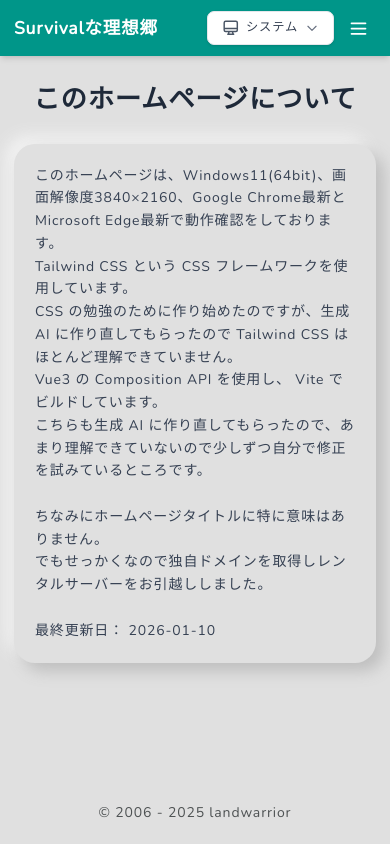
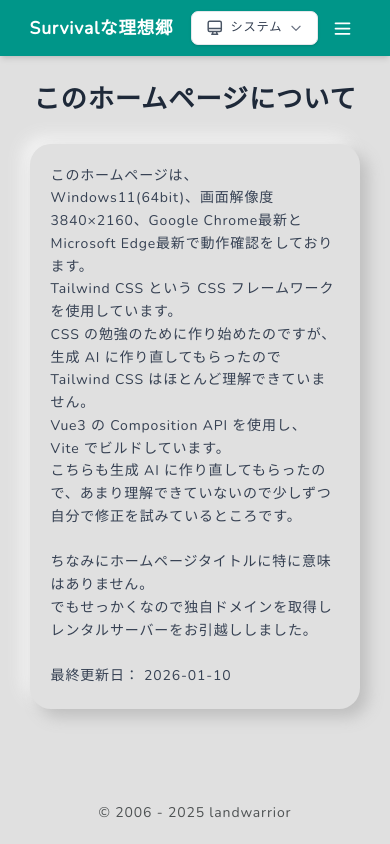
Before and after one commit to landwarrior/SimpleHomePage, a Vue app in the folder new-homepage/: page /#/ in a window 390 px wide. Built offline with nearby package versions, Linux system fonts and the light colour scheme.

Commit message:
デスクトップサイトからモバイルサイトへシームレスに移行できるよう、コンテナを変更

```diff
--- a/new-homepage/src/components/FooterComp.vue
+++ b/new-homepage/src/components/FooterComp.vue
@@ -11,7 +11,7 @@ onMounted(() => {
 
 <template>
     <footer class="py-6 mt-auto transition-colors" style="background-color: var(--neu-bg); color: var(--neu-text-color);">
-        <div class="container mx-auto px-4 text-center">
+        <div class="page-container text-center">
             <p>
                 &copy; 2006 - <span id="year">{{ thisYear }}</span>&nbsp;landwarrior
             </p>
--- a/new-homepage/src/components/HeaderComp.vue
+++ b/new-homepage/src/components/HeaderComp.vue
@@ -70,7 +70,7 @@ const handleUpdateTheme = (theme: Theme): void => {
 
 <template>
     <header class="bg-teal-600 text-white shadow-md">
-        <nav class="container mx-auto px-4">
+        <nav class="page-container">
             <div class="flex items-center justify-between h-16">
                 <RouterLink to="/" class="text-xl font-bold hover:text-teal-200 transition-colors">Survivalな理想郷</RouterLink>
 
--- a/new-homepage/src/components/HomePage.vue
+++ b/new-homepage/src/components/HomePage.vue
@@ -3,7 +3,7 @@
 </script>
 
 <template>
-    <main class="container mx-auto px-4 py-8 grow">
+    <main class="page-container py-8 grow">
         <div class="max-w-4xl mx-auto">
             <h1 class="text-3xl md:text-4xl font-bold text-center mb-8 text-gray-800 dark:text-gray-100">このホームページについて</h1>
             <div class="neu-raised neu-rounded-lg dark:bg-gray-800 dark:shadow-md p-6 md:p-8 transition-all">
--- a/new-homepage/src/components/LinkPage.vue
+++ b/new-homepage/src/components/LinkPage.vue
@@ -25,7 +25,7 @@ const linkCategories: LinkCategory[] = [
 </script>
 
 <template>
-    <div class="container mx-auto px-4 py-8">
+    <div class="page-container py-8">
         <h1 class="text-3xl md:text-4xl font-bold text-center mb-8 text-gray-800 dark:text-gray-100">リンク集</h1>
         <div class="space-y-8">
             <div v-for="category in linkCategories" :key="category.title" class="neu-raised neu-rounded-lg dark:bg-gray-800 dark:shadow-md p-6 transition-all">
--- a/new-homepage/src/components/ToygunPage.vue
+++ b/new-homepage/src/components/ToygunPage.vue
@@ -47,7 +47,7 @@ onMounted(() => {
 </script>
 
 <template>
-    <div class="container mx-auto px-4 py-8">
+    <div class="page-container py-8">
         <h1 class="text-3xl md:text-4xl font-bold text-center mb-8 text-gray-800 dark:text-gray-100">トイガンインプレ</h1>
 
         <div v-for="category in gunCategories" :key="category.title" class="mb-12">
--- a/new-homepage/src/style.css
+++ b/new-homepage/src/style.css
@@ -50,6 +50,18 @@ body {
     margin: 0;
     background-color: var(--neu-bg);
     color: var(--neu-text-color);
+}
+
+/* @layer utilities: Tailwindの「utilities層」に自作クラスを登録する */
+@layer utilities {
+    .page-container {
+        /* @apply は Tailwind のユーティリティをまとめて適用する記法
+           mx-auto: 左右autoで中央寄せ / w-full: 幅100% / px-4: 左右パディング */
+        @apply mx-auto w-full px-4;
+        /* clamp(最小値, 推奨値, 最大値)
+           画面幅に応じて max-width を滑らかに変化させる */
+        max-width: clamp(20rem, 92vw, 72rem);
+    }
 }
 
 /* ニューモーフィズム（Neumorphism）スタイル */
```
